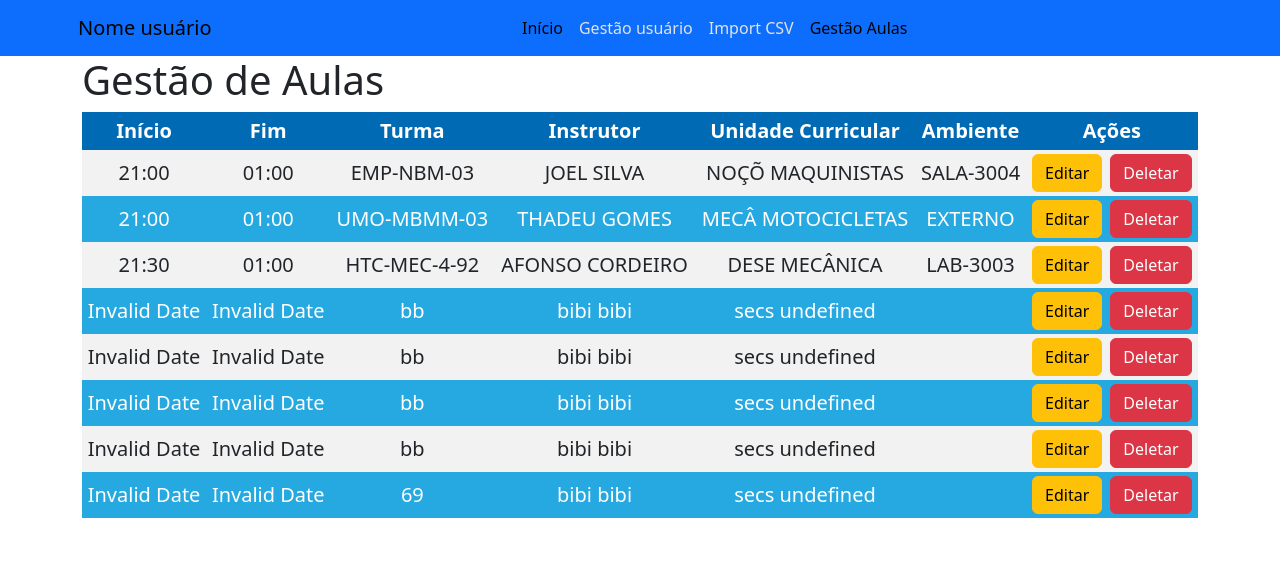
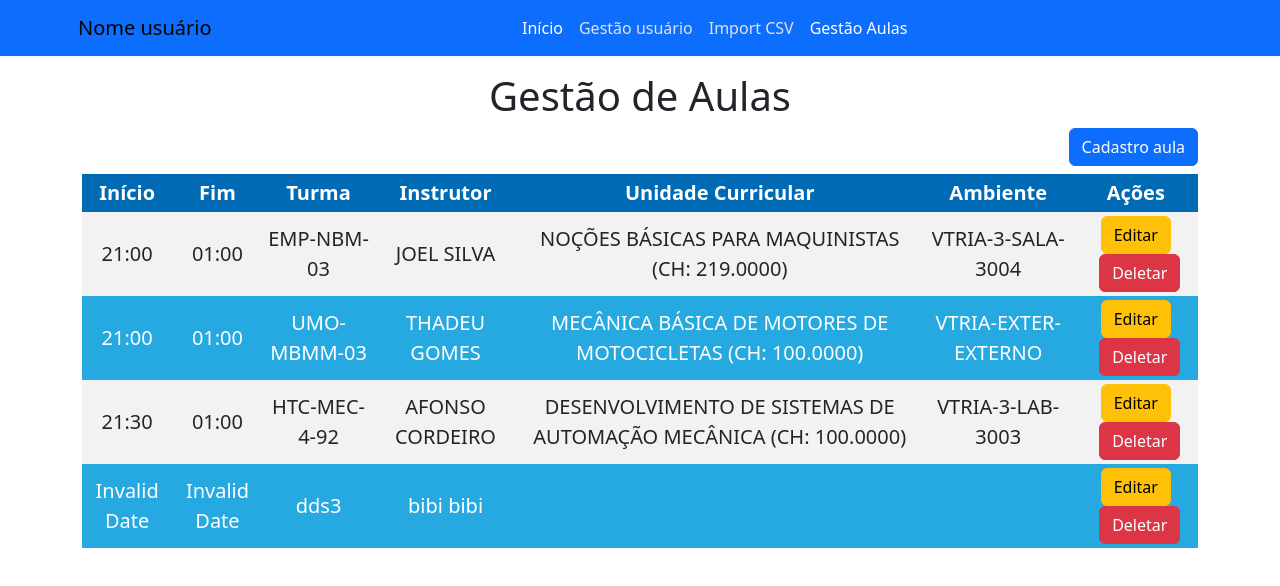
Before and after one commit to gsperandio/painel_ait_dds5, a React (Create React App) app in the folder client/: page /gestao_aulas in a window 1280 px wide. Shown: the top 586 px of the page. Built offline with nearby package versions, Linux system fonts and the light colour scheme; data requests are answered from the project's data file.

Commit message:
Criando tela de editar aulas

```diff
--- a/client/db.json
+++ b/client/db.json
@@ -34,59 +34,12 @@
       "chave": null
     },
     {
-      "id": "206c",
-      "data": "2024-10-04",
-      "data_hora_inicio": "18:20",
-      "data_hora_fim": "19:19",
-      "turma": "bb",
-      "instrutor": "bibi",
-      "unidade_curricular": "secso",
-      "ambiente": "room-606",
-      "chave": null
-    },
-    {
-      "id": "0140",
-      "data": "2024-10-04",
-      "data_hora_inicio": "18:20",
-      "data_hora_fim": "19:19",
-      "turma": "bb",
-      "instrutor": "bibi",
-      "unidade_curricular": "secso",
-      "ambiente": "room-606",
-      "chave": null
-    },
-    {
-      "id": "c9ab",
-      "data": "2024-10-04",
-      "data_hora_inicio": "18:20",
-      "data_hora_fim": "19:19",
-      "turma": "bb",
-      "instrutor": "bibi",
-      "unidade_curricular": "secso",
-      "ambiente": "room-606",
-      "chave": null
-    },
-    {
-      "id": "d32a",
-      "data": "2024-10-04",
-      "data_hora_inicio": "18:20",
-      "data_hora_fim": "19:19",
-      "turma": "bb",
-      "instrutor": "bibi",
-      "unidade_curricular": "secso",
-      "ambiente": "room-606",
-      "chave": null
-    },
-    {
-      "id": "de9c",
-      "data": "2024-10-03",
-      "data_hora_inicio": "16:18",
-      "data_hora_fim": "17:19",
-      "turma": "69",
-      "instrutor": "bibi",
-      "unidade_curricular": "secso",
-      "ambiente": "room-606",
-      "chave": null
+      "id": "5169",
+      "data": "2024-10-07",
+      "data_hora_inicio": "16:20",
+      "data_hora_fim": "17:23",
+      "turma": "dds3",
+      "instrutor": "bibi"
     }
   ],
   "imagens": [
--- a/client/src/App.jsx
+++ b/client/src/App.jsx
@@ -9,6 +9,7 @@ import GestaoUsuario from './components/pages/GestaoUsuario';
 import ImportCSV from './components/pages/ImportCSV';
 import CadastroAula from './components/pages/CadastroAula';
 import GestaoAulas from './components/pages/GestaoAulas'
+import EditAula from './components/pages/EditAula';
 
 function App() {
   return (
@@ -20,6 +21,7 @@ function App() {
         <Route path='/import_csv' element={<ImportCSV/>}/>
         <Route path='/cadastro_aula' element={<CadastroAula/>}/>
         <Route path='/gestao_aulas' element={<GestaoAulas/>}/>
+        <Route path='/edit_aula/:id' element={<EditAula/>}/>
       </Routes>
     </Router>
   );
--- a/client/src/components/formAula/FormAula.jsx
+++ b/client/src/components/formAula/FormAula.jsx
@@ -1,8 +1,7 @@
 import React from 'react'
-import NavBar from '../layout/Navbar';
-import {useState} from 'react';
+import {useState, useEffect} from 'react';
 
-function FormAula() {
+function FormAula({titulo, textoBotao, handleSubmit, id}) {
     const [dataAula, setDataAula] = useState('');
     const [horaInicio, setHoraInicio] = useState('');
     const [horaFim, setHoraFim] = useState('');
@@ -11,44 +10,51 @@ function FormAula() {
     const [unidadeCurricular, setUnidadeCurricular] = useState('');
     const [ambiente, setAmbiente] = useState('');
 
+    //const [aula, setAula] = useState({});
 
-    async function cadastrarAula(e) {
-        e.preventDefault();
-        console.log(dataAula, horaInicio, horaFim, turma, instrutor, unidadeCurricular, ambiente)
-        const infoAula = {
-            data:dataAula,
-            data_hora_inicio:horaInicio,
-            data_hora_fim:horaFim,
-            turma:turma,
-            instrutor:instrutor,
-            unidade_curricular:unidadeCurricular,
-            ambiente:ambiente,
-            chave:null
-        };
+    useEffect(()=>{
+        if(id){
+            baixarAula(id)
+        }
+    },[]);
 
+    async function baixarAula (id){
         try {
-            const resposta = await fetch('http://localhost:5000/aulas',{
-                method: 'POST',
-                headers: {'Content-Type':'application/json'},
-                body: JSON.stringify(infoAula)
+            const resposta = await fetch(`http://localhost:5000/aulas/${id}`,{
+                method:'GET',
+                headers:{
+                    'Content-Type':'application/json'
+                }
             })
 
-            if(!resposta.ok){
-                console.log('Erro ao cadastrar aula');
+            if (!resposta.ok){
+                throw new Error('Erro ao buscar aula');
             }else{
-                alert('Aula cadastrada com sucesso');
+                console.log(JSON.stringify(resposta));
             }
-
         } catch (error) {
-            console.error('Erro ao cadastrar Aula', error)
+            console.log(error);
         }
 
     }
+
+    function submit(e){
+        e.preventDefault();
+        const aula = {
+            data: dataAula,
+            data_hora_inicio: horaInicio,
+            data_hora_fim: horaFim,
+            turma: turma,
+            instrutor: instrutor,
+        }
+        handleSubmit(aula);
+    }
+
     return (
         <>
             <div className='container col-sm-12 col-md-6 col-lg-3 mt-3'>
-                <h3 className="text-center">Cadastro Aula</h3>
-                <form onSubmit={cadastrarAula}>
+                <h3 className="text-center">{titulo}</h3>
+                <form onSubmit={submit}>
                     <label className='form-label' htmlFor="">data:</label>
                     <input className='form-control' type="date" name="" id="" value={dataAula} onChange={(e) => (setDataAula(e.target.value))} />
 
@@ -71,7 +77,7 @@ function FormAula() {
                     <input className='form-control' type="text" name="" id="" value={ambiente} onChange={(e) => (setAmbiente(e.target.value))} />
 
                     <a className='btn btn-danger mt-3 float-start' href="">Cancelar</a>
-                    <button className='btn btn-success mt-3 float-end' type='submit'>Salvar</button>
+                    <button className='btn btn-success mt-3 float-end' type='submit'>{textoBotao}</button>
                 </form>
             </div>
         </>
--- a/client/src/components/pages/CadastroAula.jsx
+++ b/client/src/components/pages/CadastroAula.jsx
@@ -3,10 +3,29 @@ import FormAula from '../formAula/FormAula'
 
 
 function CadastroAula(){
+    async function cadastrarAula(infoAula) {
+        try {
+            const resposta = await fetch('http://localhost:5000/aulas',{
+                method: 'POST',
+                headers: {'Content-Type':'application/json'},
+                body: JSON.stringify(infoAula)
+            })
+
+            if(!resposta.ok){
+                console.log('Erro ao cadastrar aula');
+            }else{
+                alert('Aula cadastrada com sucesso');
+            }
+
+        } catch (error) {
+            console.error('Erro ao cadastrar Aula', error)
+        }
+
+    }
     return (
         <div>
             <Navbar/>
-            <FormAula/>
+            <FormAula titulo='Cadastrar Aula' textoBotao='Salvar' handleSubmit={cadastrarAula}/>
         </div>
     )
 }
--- /dev/null
+++ b/client/src/components/pages/EditAula.jsx
@@ -0,0 +1,16 @@
+import Navbar from '../layout/Navbar';
+import { useState } from 'react';
+import FormAula from '../formAula/FormAula';
+import { useParams } from 'react-router-dom';
+
+function EditAula() {
+  const {id} = useParams();
+  return (
+      <div>
+        <Navbar />
+        <FormAula titulo='Editar Aula' textoBotao='Salvar' id={id}/>
+      </div>
+  )
+}
+
+export default EditAula;
--- a/client/src/components/pages/GestaoAulas.jsx
+++ b/client/src/components/pages/GestaoAulas.jsx
@@ -1,14 +1,18 @@
 import React from 'react';
 import Navbar from '../layout/Navbar';
 import TabelaAulas from '../tabelaAulas/TabelaAulas';
+import { Link } from 'react-router-dom';
 
 function GestaoAulas() {
   return (
     <>
-      <Navbar/>
+      <Navbar />
       <div className='container'>
-        <h1>Gestão de Aulas</h1>
-        <TabelaAulas tipo='edit'/>
+        <h1 className='text-center mt-3'>Gestão de Aulas</h1>
+        <div className='col-12 text-end my-2'>
+          <Link to='/cadastro_aula' className='btn btn-primary'>Cadastro aula</Link>
+        </div>
+        <TabelaAulas tipo='edit' />
       </div>
     </>
   )
--- a/client/src/components/tabelaAulas/TabelaAulas.jsx
+++ b/client/src/components/tabelaAulas/TabelaAulas.jsx
@@ -4,6 +4,7 @@ import AbreviaInstrutor from "./AbreviaInstrutor";
 import AbreviaAmbiente from "./AbreviaAmbiente";
 import AbreviaUc from "./AbreviaUc";
 import styles from './TabelaAulas.module.css';
+import { Link } from "react-router-dom";
 
 function TabelaAulas({tipo}) {
     const [aulas, setAulas] = useState([]);
@@ -33,6 +34,25 @@ function TabelaAulas({tipo}) {
         }
     }
 
+    async function deletarAulas(id) {
+        try {
+            const resposta = await fetch(`http://localhost:5000/aulas/${id}`,{
+                method: 'DELETE',
+                headers:{
+                    'Content-Type':'application/json'
+                }
+            });
+
+            if(!resposta.ok){
+                throw new Error('Erro ao deletar Aula',JSON.stringify(resposta))
+            }else{
+                setAulas(aulas.filter(aula=>aula.id !== id));
+            }
+        } catch (error) {
+
+        }
+    }
+
     return (
         <div className={`${styles.aula}${tipo === 'edit'?styles.edit:''}`}>
             <table className={styles.tabelaAulas}>
@@ -54,12 +74,15 @@ function TabelaAulas({tipo}) {
                             <td><AbreviaData data={aula.data_hora_fim}/></td>
                             <td>{aula.turma}</td>
                             <td><AbreviaInstrutor nome={aula.instrutor}/></td>
-                            <td><AbreviaUc materia={aula.unidade_curricular}/></td>
-                            <td><AbreviaAmbiente ambientes={aula.ambiente}/></td>
+                            <td>{aula.unidade_curricular}</td>
+                            <td>{aula.ambiente}</td>
                             {tipo === 'edit' &&
                                 <td>
-                                    <button className="btn btn-warning">Editar</button>
-                                    <button className="btn btn-danger ms-2">Deletar</button>
+                                    <Link to={`/edit_aula/${aula.id}`} className="btn btn-warning">Editar</Link>
+                                    <button
+                                    className="btn btn-danger ms-2"
+                                    onClick={e=>deletarAulas(aula.id)}
+                                    >Deletar</button>
                                 </td>
                             }
                         </tr>
--- a/client/src/index.css
+++ b/client/src/index.css
@@ -6,3 +6,7 @@
 body {
   font-family: 'Roboto', 'sans-serif';
 }
+
+.active {
+  color: #fff !important;
+}
```
